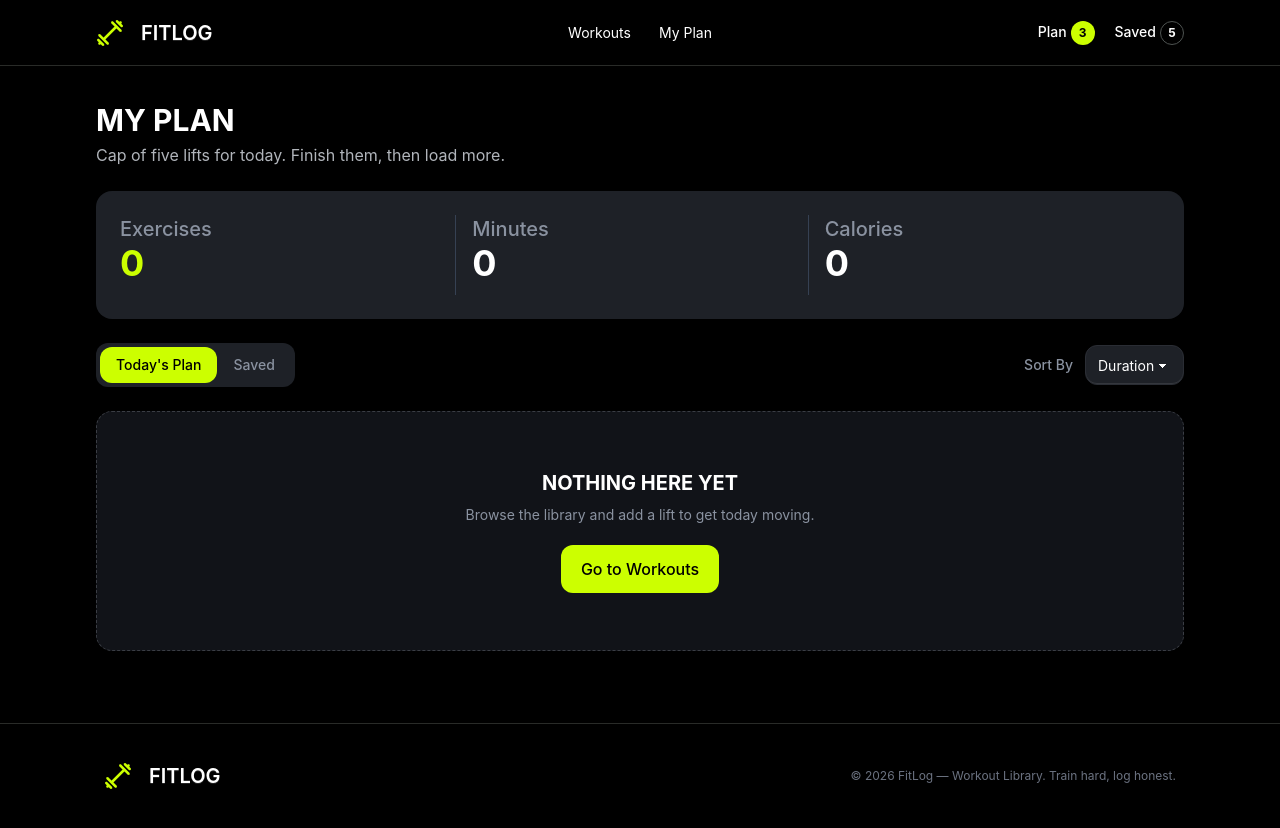
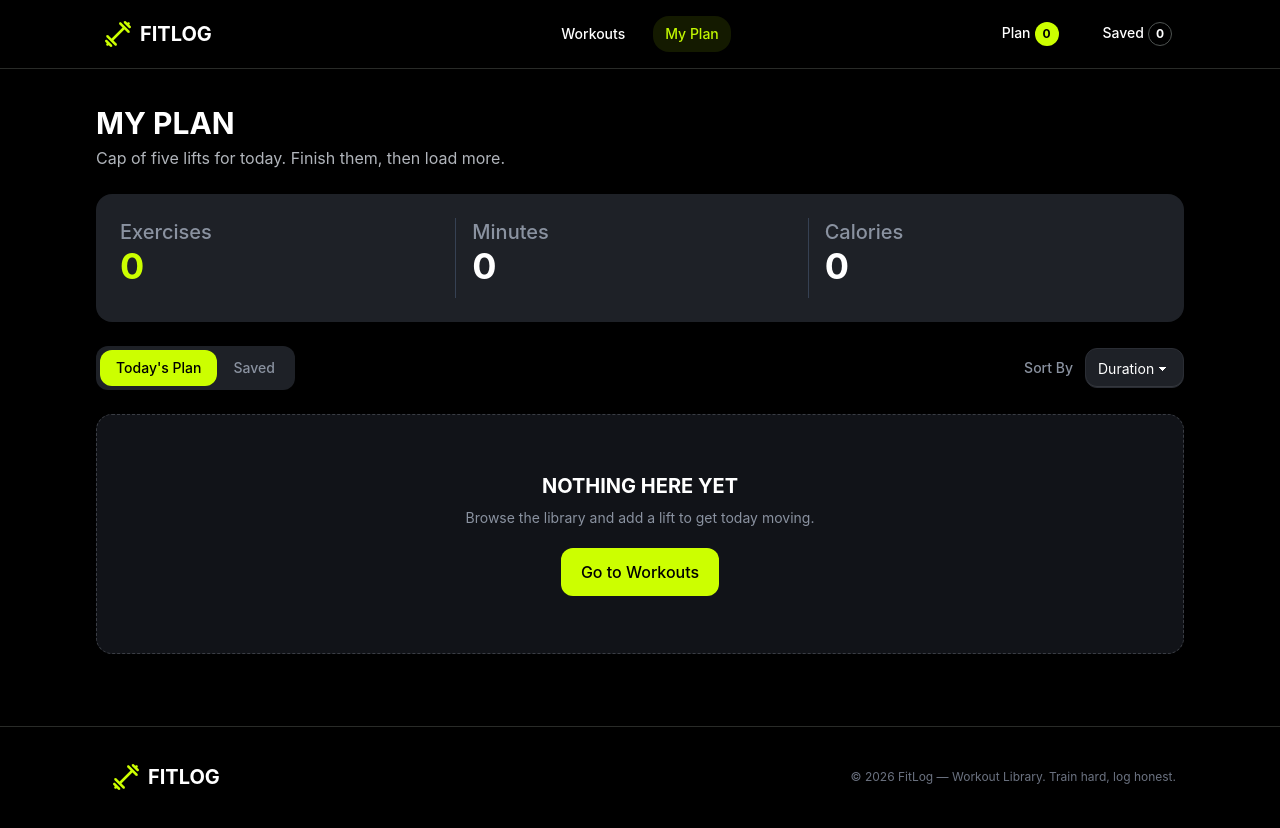
Before and after one commit to mdraju116/FitLog-A6, a Next.js app in the folder fit-log/: page /myplan in a window 1280 px wide. Built offline with nearby package versions, Linux system fonts and the light colour scheme.

Commit message:
navbar-updated-with-sticky-and-activelink

```diff
--- a/fit-log/app/components/myplanstats/PlanTabs.tsx
+++ b/fit-log/app/components/myplanstats/PlanTabs.tsx
@@ -1,10 +1,13 @@
 "use client";
 
+
 import { useState } from "react";
+import { useSearchParams, useRouter } from "next/navigation";
 import type { WorkoutType } from "@/app/types/workoutType";
 
 import PlanStats from "./PlanStats";
 import PlanCard from "./PlanCard";
+import Link from "next/link";
 
 interface Props {
     addToPlan: WorkoutType[];
@@ -14,13 +17,16 @@ interface Props {
 type SortOption = "Duration" | "Calories" | "Rating";
 
 const PlanTabs = ({ addToPlan, saveToLater }: Props) => {
-  const [activeTab, setActiveTab] = useState<"plan" | "saved">("plan");
+
+    const searchParams = useSearchParams();
+    const router = useRouter();
+    const activeTab = searchParams.get("tab") === "saved" ? "saved" : "plan";
+
 
     const [sortBy, setSortBy] = useState<SortOption>("Duration");
 
     // Select workouts according to active tab
-  const currentWorkouts =
-    activeTab === "plan" ? addToPlan : saveToLater;
+    const currentWorkouts = activeTab === "plan" ? addToPlan : saveToLater;
 
     // Sort workouts
     const sortedWorkouts = [...currentWorkouts].sort((a, b) => {
@@ -54,9 +60,8 @@ const PlanTabs = ({ addToPlan, saveToLater }: Props) => {
 
                         {/* Today's Plan */}
                         <button
-              onClick={() => setActiveTab("plan")}
-              className={`rounded-xl px-4 py-2 text-sm font-medium transition ${
-                activeTab === "plan"
+                            onClick={() => router.push("/myplan")}
+                            className={`rounded-xl px-4 py-2 text-sm font-medium cursor-pointer transition ${activeTab === "plan"
                                 ? "bg-[#ccff00] text-black"
                                 : "text-[#8a92a0] hover:text-white"
                                 }`}
@@ -66,9 +71,8 @@ const PlanTabs = ({ addToPlan, saveToLater }: Props) => {
 
                         {/* Saved */}
                         <button
-              onClick={() => setActiveTab("saved")}
-              className={`rounded-xl px-4 py-2 text-sm font-medium transition ${
-                activeTab === "saved"
+                            onClick={() => router.push("/myplan?tab=saved")}
+                            className={`rounded-xl px-4 py-2 text-sm font-medium cursor-pointer transition ${activeTab === "saved"
                                     ? "bg-[#ccff00] text-black"
                                     : "text-[#8a92a0] hover:text-white"
                                 }`}
@@ -120,6 +124,8 @@ const PlanTabs = ({ addToPlan, saveToLater }: Props) => {
     );
 };
 
+
+
 interface EmptyStateProps {
     activeTab: "plan" | "saved";
 }
@@ -138,9 +144,9 @@ const EmptyState = ({ activeTab }: EmptyStateProps) => {
                     : "Save a workout for later and it will appear here."}
             </p>
 
-      <button className="mt-5 rounded-xl bg-[#ccff00] px-5 py-3 font-medium text-black">
+            <Link href={"/"} className="mt-5 rounded-xl bg-[#ccff00] px-5 py-3 font-medium text-black">
                 Go to Workouts
-      </button>
+            </Link>
 
         </div>
     );
--- a/fit-log/app/components/shared/Footer.tsx
+++ b/fit-log/app/components/shared/Footer.tsx
@@ -10,14 +10,21 @@ const Footer = () => {
 
             <div className="container mx-auto px-4 sm:px-16 lg:px-26 flex justify-between items-center py-8">
                <div className="flex items-center">
-                <Image
-                     src={logo}
-                     alt="Navbar Logo"
-                     className="rotate-90 w-7 h-7"
-                />
-                <Link href="/" className="btn btn-ghost hover:bg-[#c2f800] hover:text-black text-lg sm:text-xl text-white" >
-                        FITLOG
-               </Link>
+                 {/* Logo & Brand */}
+                    <Link
+                        href="/"
+                        className="flex items-center gap-2 rounded-lg px-2 py-1 text-lg font-bold text-white transition hover:bg-[#c2f800]/10 hover:text-[#c2f800] sm:text-xl"
+                    >
+                        {/* Logo */}
+                        <Image
+                            src={logo}
+                            alt="Navbar Logo"
+                            className="h-7 w-7 rotate-90"
+                        />
+
+                        {/* Brand */}
+                        <span>FITLOG</span>
+                    </Link>
                </div>
 
                <p className="text-[12px] text-[#6b7280] font-normal">© 2026 FitLog — Workout Library. Train hard, log honest.</p>
--- a/fit-log/app/components/shared/Navbar.tsx
+++ b/fit-log/app/components/shared/Navbar.tsx
@@ -1,18 +1,40 @@
+
+"use client";
+
+import { usePathname, } from "next/navigation";
+import { useContext } from "react";
+import { WorkoutContext } from "@/app/context/WorkoutContext";
 
 import Link from "next/link";
 import logo from "@/assets/logo.png";
 import Image from "next/image";
 
 const Navbar = () => {
+    const pathname = usePathname();
+
     const links = (
         <>
-            <li>  <Link href="/">Workouts</Link></li>
-            <li> <Link href="/myplan">My Plan</Link> </li>
+            <Link href={pathname === "/" ? "#library" : "/"} className={`rounded-2xl px-3 py-2 text-sm font-medium transition ${pathname === "/"
+                ? "bg-[#c2f800]/10 text-[#c2f800]"
+                : "text-white hover:bg-[#c2f800]/10 hover:text-[#c2f800]"
+                }`}
+            > Workouts </Link>
+
+            <Link href="/myplan" className={`rounded-2xl px-3 py-2 text-sm font-medium transition  ${pathname === "/myplan"
+                ? "bg-[#c2f800]/10 text-[#c2f800]"
+                : "text-white hover:bg-[#c2f800]/10 hover:text-[#c2f800]"
+                }`}
+            >  My Plan </Link>
+
         </>
     );
 
+    const { addToPlan, saveToLater } = useContext(WorkoutContext);
+
+
+
     return (
-        <div className="bg-black shadow-md">
+        <div className="bg-black shadow-md sticky top-0 z-50 bg-[#111318]">
             <div className="navbar container mx-auto px-4 sm:px-16 lg:px-24">
 
                 {/* Navbar Start */}
@@ -51,22 +73,27 @@ const Navbar = () => {
                         </ul>
                     </div>
 
+                    {/* Logo & Brand */}
+                    <Link
+                        href="/"
+                        className="flex items-center gap-2 rounded-lg px-2 py-1 text-lg font-bold text-white transition hover:bg-[#c2f800]/10 hover:text-[#c2f800] sm:text-xl"
+                    >
                         {/* Logo */}
                         <Image
                             src={logo}
                             alt="Navbar Logo"
-                        className="rotate-90 w-7 h-7"
+                            className="h-7 w-7 rotate-90"
                         />
 
                         {/* Brand */}
-                    <Link href="/" className="btn btn-ghost hover:bg-[#c2f800] hover:text-black text-lg sm:text-xl text-white" >
-                        FITLOG
+                        <span>FITLOG</span>
                     </Link>
+
                 </div>
 
                 {/* Tablet + Desktop Navigation */}
                 <div className="navbar-center hidden sm:flex">
-                    <ul className="menu menu-horizontal px-0 sm:gap-0 lg:gap-1">
+                    <ul className="menu menu-horizontal px-0 sm:gap-0 lg:gap-4">
                         {links}
                     </ul>
                 </div>
@@ -76,18 +103,24 @@ const Navbar = () => {
                     <div className="flex items-center gap-3 sm:gap-4 lg:gap-5">
 
                         {/* Plan */}
-                        <Link href="/myplan" className="text-sm font-medium text-white" >
+                        <Link
+                            href="/myplan"
+                            className="text-sm font-medium text-white hover:bg-[#c2f800]/10 hover:text-[#c2f800] rounded-2xl  px-3 py-2"
+                        >
                             Plan
-                            <span className="ml-1 inline-flex h-6 w-6 items-center justify-center rounded-full bg-[#ccff00] text-xs text-black font-bold">
-                                3  {/* {planCount} */}
+                            <span className="ml-1 inline-flex min-w-6 h-6 items-center justify-center rounded-full bg-[#ccff00] px-1 text-xs font-bold text-black">
+                                {addToPlan.length}
                             </span>
                         </Link>
 
                         {/* Saved */}
-                        <Link href="/myplan" className="text-sm font-medium text-white" >
+                        <Link
+                            href="/myplan?tab=saved"
+                            className="text-sm font-medium text-white hover:bg-[#c2f800]/10 hover:text-[#c2f800] rounded-2xl  px-3 py-2"
+                        >
                             Saved
-                            <span className="ml-1 inline-flex h-6 w-6 items-center justify-center rounded-full border border-[#4e5351] bg-black text-xs text-white font-bold">
-                                5  {/* {savedCount} */}
+                            <span className="ml-1 inline-flex min-w-6 h-6 items-center justify-center rounded-full border border-[#4e5351] bg-black px-1 text-xs font-bold text-white">
+                                {saveToLater.length}
                             </span>
                         </Link>
 
--- a/fit-log/app/components/workout-details-btns/AddToPlanBtn.tsx
+++ b/fit-log/app/components/workout-details-btns/AddToPlanBtn.tsx
@@ -37,6 +37,8 @@ const AddToPlanBtn = ({ workout }: Props) => {
                 <MdCheckBoxOutlineBlank />
                 Add to today&apos;s plan
             </button>
+
+
         </div>
     );
 };
```
Lines whose indentation alone changed are shown as unchanged.
